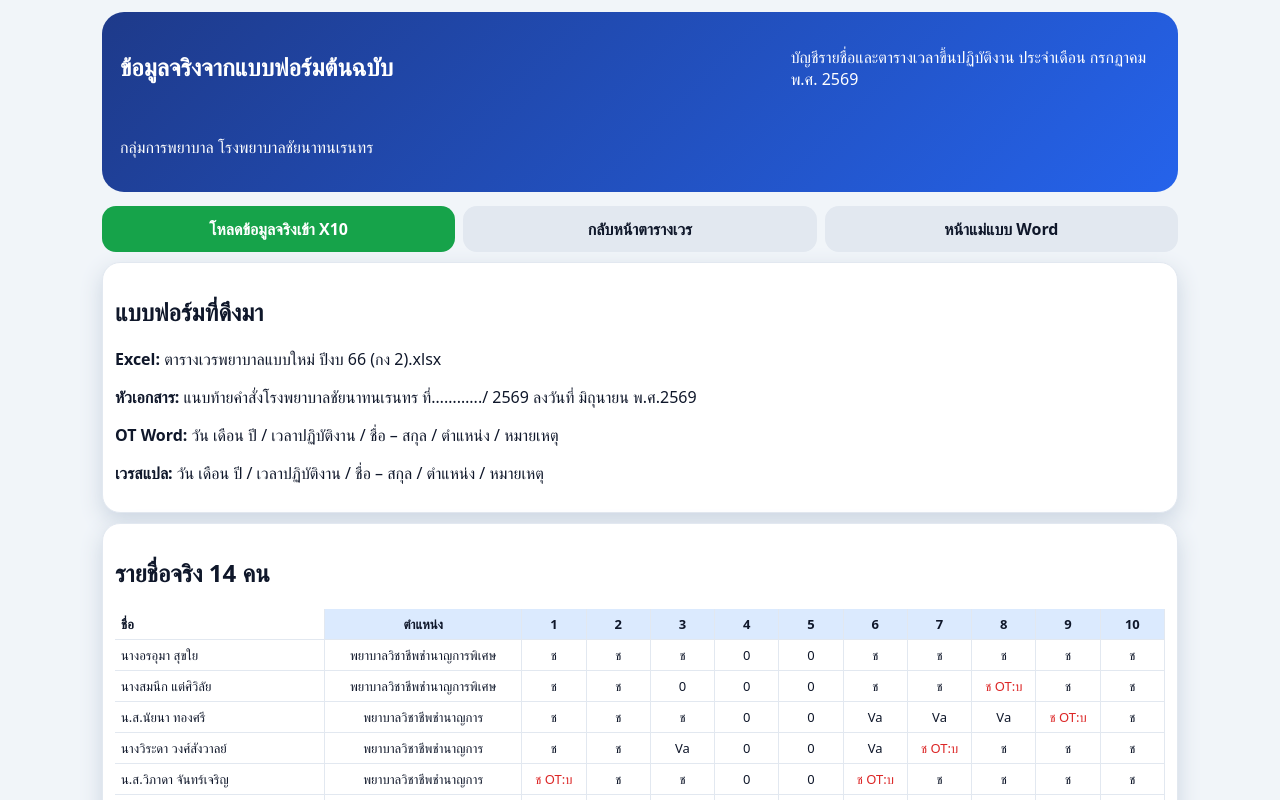
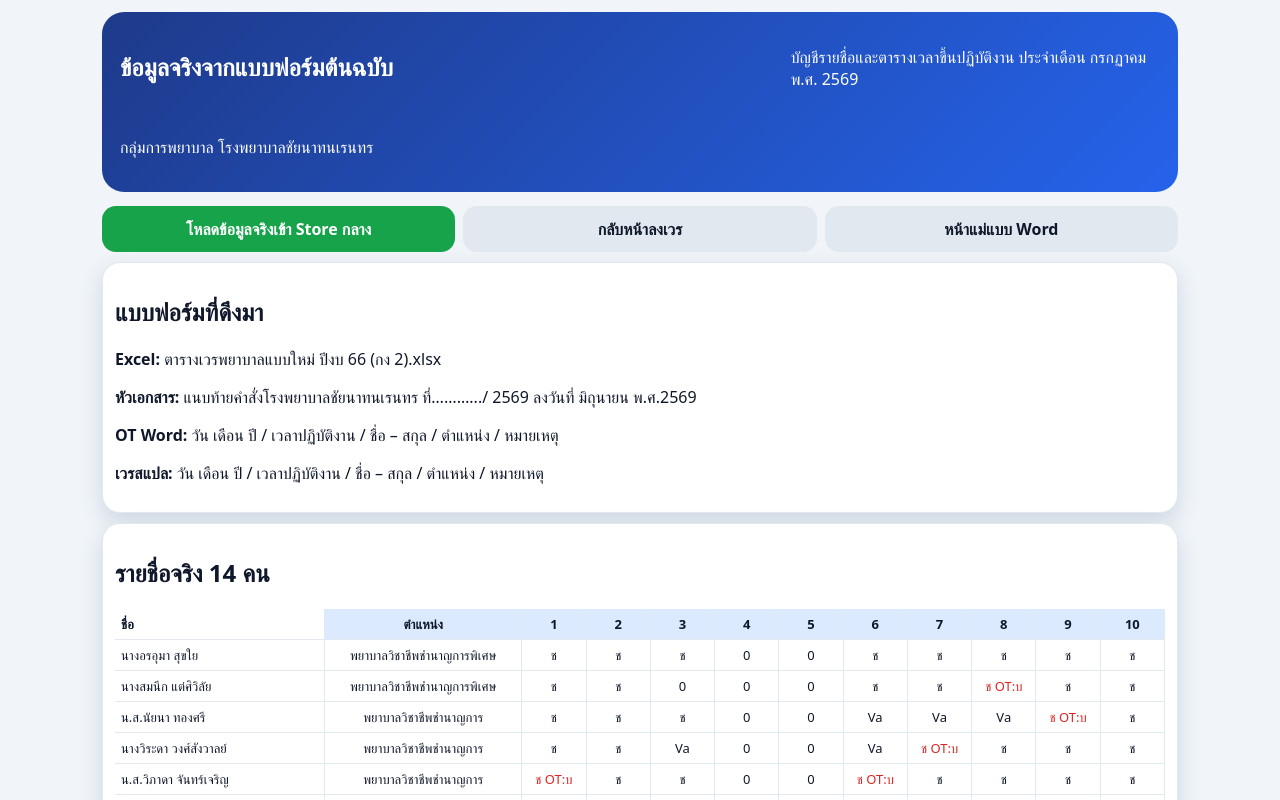
Before and after one commit to proweed001-ux/nurse-shift-mobile-web, a Next.js app: page /forms in a window 1280 px wide. Shown: the top 800 px of the page. Built offline with nearby package versions, Linux system fonts and the light colour scheme.

Commit message:
Use unified shift store on forms page

```diff
--- a/app/forms/page.tsx
+++ b/app/forms/page.tsx
@@ -1,26 +1,18 @@
 'use client';
 
-import { originalPeople, originalCells, originalOt, originalForms } from '../sourceData';
-
-const month = 7;
-const year = 2569;
-const key = `x10-real-${year}-${month}`;
-const cid = (id: string, day: number) => `${id}:${day}`;
-const txt = (id: string) => [...((originalCells as any)[id] || []), ...(((originalOt as any)[id] || []).map((x: string) => `OT:${x}`))].join(' ');
+import { originalForms } from '../sourceData';
+import { daysInPlanMonth, loadCurrentPlan, planText, resetOriginalPlan } from '../shiftStore';
 
 export default function FormsPage() {
+  const plan = loadCurrentPlan();
+  const totalDays = daysInPlanMonth(plan.month, plan.year);
+
   function loadToHome() {
-    const plan = {
-      month,
-      year,
-      people: originalPeople.map((p) => ({ id: p.id, name: p.name, position: p.position, active: true })),
-      cells: originalCells,
-      ot: originalOt,
-    };
-    localStorage.setItem(key, JSON.stringify(plan));
+    resetOriginalPlan();
     location.href = '/';
   }
-  return <main className="p"><style>{css}</style><section className="hero"><h1>ข้อมูลจริงจากแบบฟอร์มต้นฉบับ</h1><p>{originalForms.excel.title}</p><p>{originalForms.excel.group}</p></section><section className="actions"><button onClick={loadToHome}>โหลดข้อมูลจริงเข้า X10</button><a href="/">กลับหน้าตารางเวร</a><a href="/templates">หน้าแม่แบบ Word</a></section><section className="card"><h2>แบบฟอร์มที่ดึงมา</h2><p><b>Excel:</b> {originalForms.excel.sourceFile}</p><p><b>หัวเอกสาร:</b> {originalForms.excel.note}</p><p><b>OT Word:</b> {originalForms.ot.columns.join(' / ')}</p><p><b>เวรสแปล:</b> {originalForms.reserve.columns.join(' / ')}</p></section><section className="card"><h2>รายชื่อจริง {originalPeople.length} คน</h2><div className="wrap"><table><thead><tr><th>ชื่อ</th><th>ตำแหน่ง</th><th>1</th><th>2</th><th>3</th><th>4</th><th>5</th><th>6</th><th>7</th><th>8</th><th>9</th><th>10</th></tr></thead><tbody>{originalPeople.map((p) => <tr key={p.id}><td>{p.name}</td><td>{p.position}</td>{Array.from({length: 10}, (_, i) => <td key={i} className={txt(cid(p.id, i + 1)).includes('OT') ? 'ot' : ''}>{txt(cid(p.id, i + 1)) || '-'}</td>)}</tr>)}</tbody></table></div></section></main>;
+
+  return <main className="p"><style>{css}</style><section className="hero"><h1>ข้อมูลจริงจากแบบฟอร์มต้นฉบับ</h1><p>{originalForms.excel.title}</p><p>{originalForms.excel.group}</p></section><section className="actions"><button onClick={loadToHome}>โหลดข้อมูลจริงเข้า Store กลาง</button><a href="/">กลับหน้าลงเวร</a><a href="/templates">หน้าแม่แบบ Word</a></section><section className="card"><h2>แบบฟอร์มที่ดึงมา</h2><p><b>Excel:</b> {originalForms.excel.sourceFile}</p><p><b>หัวเอกสาร:</b> {originalForms.excel.note}</p><p><b>OT Word:</b> {originalForms.ot.columns.join(' / ')}</p><p><b>เวรสแปล:</b> {originalForms.reserve.columns.join(' / ')}</p></section><section className="card"><h2>รายชื่อจริง {plan.people.length} คน</h2><div className="wrap"><table><thead><tr><th>ชื่อ</th><th>ตำแหน่ง</th>{Array.from({length: Math.min(10,totalDays)},(_,i)=><th key={i}>{i+1}</th>)}</tr></thead><tbody>{plan.people.map((p) => <tr key={p.id}><td>{p.name}</td><td>{p.position}</td>{Array.from({length: Math.min(10,totalDays)}, (_, i) => { const value=planText(plan,p.id,i+1); return <td key={i} className={value.includes('OT') ? 'ot' : ''}>{value || '-'}</td>; })}</tr>)}</tbody></table></div></section></main>;
 }
 
 const css = `body{margin:0;background:#f1f5f9;font-family:system-ui;color:#0f172a}.p{max-width:1100px;margin:auto;padding:12px}.hero{background:linear-gradient(135deg,#1e3a8a,#2563eb);color:white;border-radius:22px;padding:18px}.actions{display:grid;grid-template-columns:1fr;gap:8px;margin:10px 0}button,a{border:0;border-radius:14px;background:#e2e8f0;color:#0f172a;padding:12px;font-weight:800;text-align:center;text-decoration:none}.actions button{background:#16a34a;color:white}.card{background:white;border-radius:18px;padding:12px;box-shadow:0 8px 22px #cbd5e1;margin:10px 0}.wrap{overflow:auto}table{border-collapse:separate;border-spacing:0;width:max-content;min-width:100%;font-size:13px}th,td{border-right:1px solid #e2e8f0;border-bottom:1px solid #e2e8f0;min-width:52px;padding:6px;text-align:center}th{background:#dbeafe;position:sticky;top:0}td:first-child,th:first-child{position:sticky;left:0;background:white;text-align:left;min-width:170px}.ot{color:#dc2626}@media(min-width:760px){.actions{grid-template-columns:1fr 1fr 1fr}}`;
```
